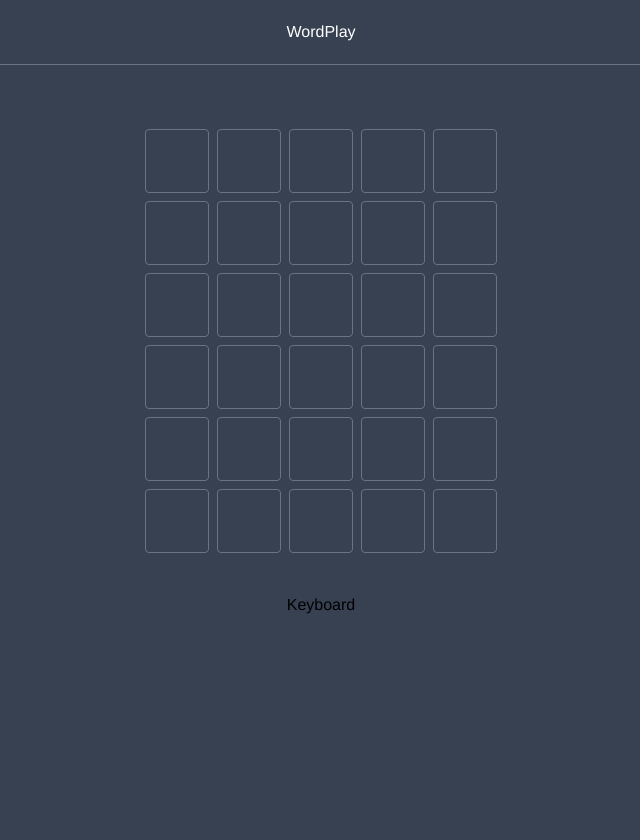
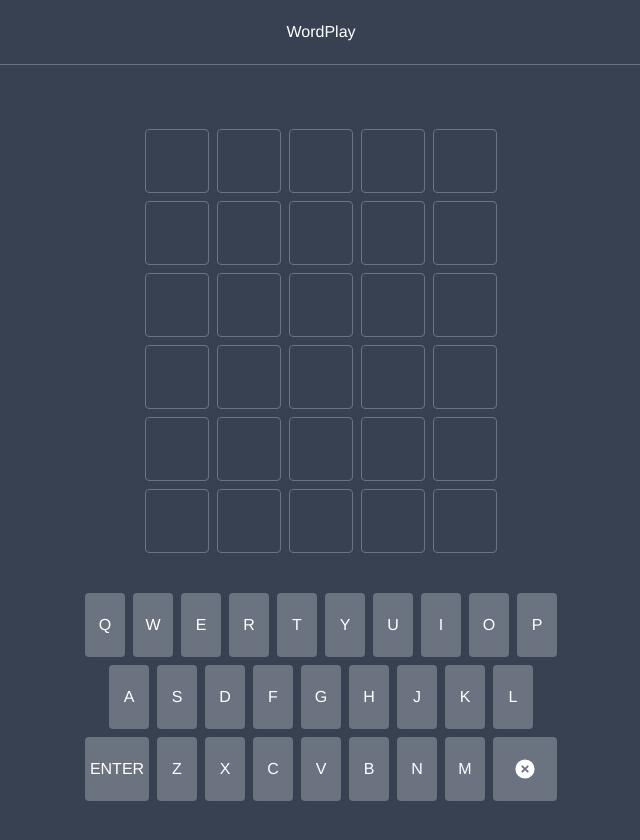
Before and after one commit to thatjsprof/wordle-clone, a React (Create React App) app: page / in a window 1280 px wide. Shown: the top 840 px of the page, without its empty margins (319-959 px from the left). Before the commit the page ends 800 px from the top, so only its background shows below. Built offline with nearby package versions, Linux system fonts and the light colour scheme.

Commit message:
add keyboard rows

```diff
--- a/package.json
+++ b/package.json
@@ -4,6 +4,7 @@
   "private": true,
   "homepage": "http://thatjsprof.github.io/wordle-clone",
   "dependencies": {
+    "@heroicons/react": "^2.0.13",
     "@testing-library/jest-dom": "^5.16.5",
     "@testing-library/react": "^13.4.0",
     "@testing-library/user-event": "^13.5.0",
--- /dev/null
+++ b/src/components/keyboard/key.tsx
@@ -0,0 +1,27 @@
+import cx from "classnames";
+
+interface Props {
+  value: string;
+  normal?: boolean;
+  handleClick: (value: string) => void;
+  letter: string | React.ReactNode;
+}
+
+const Key = ({ letter, normal = true, handleClick, value }: Props) => {
+  return (
+    <div
+      className={cx(
+        "flex items-center text-white justify-center rounded cursor-pointer bg-gray-500 h-16",
+        {
+          "w-10": normal,
+          "w-16": !normal,
+        }
+      )}
+      onClick={() => handleClick(value)}
+    >
+      {letter}
+    </div>
+  );
+};
+
+export default Key;
--- a/src/components/keyboard/keyboard.tsx
+++ b/src/components/keyboard/keyboard.tsx
@@ -1,5 +1,8 @@
-import { WORD_LENGTH } from "constants/data";
+import { keyboardKeys, WORD_LENGTH } from "constants/data";
+import { XCircleIcon } from "@heroicons/react/20/solid";
 import React, { useEffect, useCallback } from "react";
+import { validLetterCode } from "helper";
+import Key from "./key";
 
 interface Props {
   onEnter: () => void;
@@ -9,20 +12,32 @@ interface Props {
 }
 
 const Keyboard = ({ currentWordLength, onEnter, onChar, onDelete }: Props) => {
-  const onClick = () => {};
+  const { firstRow, secondRow, thirdRow } = keyboardKeys;
+
+  const onClick = (letter: string) => {
+    if (letter === "ENTER" && currentWordLength === WORD_LENGTH) {
+      onEnter();
+    } else if (letter === "BACKSPACE") {
+      onDelete();
+    } else if (
+      validLetterCode(letter) &&
+      letter.length === 1 &&
+      currentWordLength < WORD_LENGTH
+    ) {
+      onChar(letter);
+    }
+  };
 
   const listener = useCallback(
     ({ key }: KeyboardEvent) => {
       const letter = key.toUpperCase();
-      const letterCode = letter.charCodeAt(0);
-      const validLetterCode = letterCode >= 65 && letterCode <= 90;
 
       if (letter === "ENTER" && currentWordLength === WORD_LENGTH) {
         onEnter();
       } else if (letter === "BACKSPACE") {
         onDelete();
       } else if (
-        validLetterCode &&
+        validLetterCode(letter) &&
         letter.length === 1 &&
         currentWordLength < WORD_LENGTH
       ) {
@@ -41,8 +56,40 @@ const Keyboard = ({ currentWordLength, onEnter, onChar, onDelete }: Props) => {
   }, [listener]);
 
   return (
-    <div className="mt-10">
-      <p>Keyboard</p>
+    <div className="keyboard flex flex-col gap-2 items-center mt-10">
+      <div className="flex gap-2">
+        {firstRow.map((char) => {
+          return (
+            <Key key={char} value={char} handleClick={onClick} letter={char} />
+          );
+        })}
+      </div>
+      <div className="flex gap-2">
+        {secondRow.map((char) => {
+          return (
+            <Key key={char} value={char} handleClick={onClick} letter={char} />
+          );
+        })}
+      </div>
+      <div className="flex gap-2">
+        <Key
+          value="ENTER"
+          letter="ENTER"
+          normal={false}
+          handleClick={onClick}
+        />
+        {thirdRow.map((char) => {
+          return (
+            <Key key={char} value={char} handleClick={onClick} letter={char} />
+          );
+        })}
+        <Key
+          normal={false}
+          value="BACKSPACE"
+          handleClick={onClick}
+          letter={<XCircleIcon className="h-6 w-6" />}
+        />
+      </div>
     </div>
   );
 };
--- a/src/constants/data.ts
+++ b/src/constants/data.ts
@@ -15,3 +15,9 @@ export const guessesState = makeArray(ROW_LENGTH).reduce((acc, _, index) => {
     },
   };
 }, {} as GuessesType);
+
+export const keyboardKeys = {
+  firstRow: ["Q", "W", "E", "R", "T", "Y", "U", "I", "O", "P"],
+  secondRow: ["A", "S", "D", "F", "G", "H", "J", "K", "L"],
+  thirdRow: ["Z", "X", "C", "V", "B", "N", "M"],
+};
--- a/src/helper.ts
+++ b/src/helper.ts
@@ -52,3 +52,8 @@ export const determineCellStatus = (
 
   return statuses;
 };
+
+export const validLetterCode = (letter: string) => {
+  const letterCode = letter.charCodeAt(0);
+  return letterCode >= 65 && letterCode <= 90;
+};
```
Also changed, not shown: 1 other file (tests, documents, lock files or other folders).
